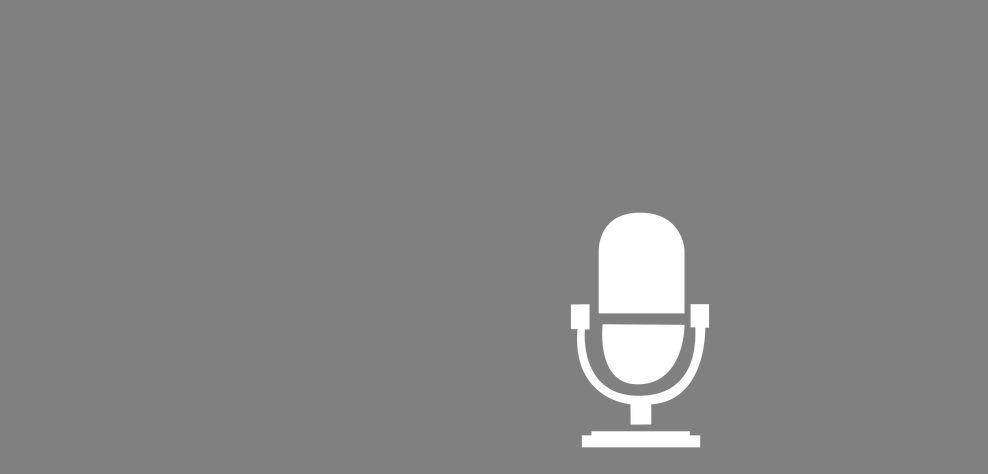
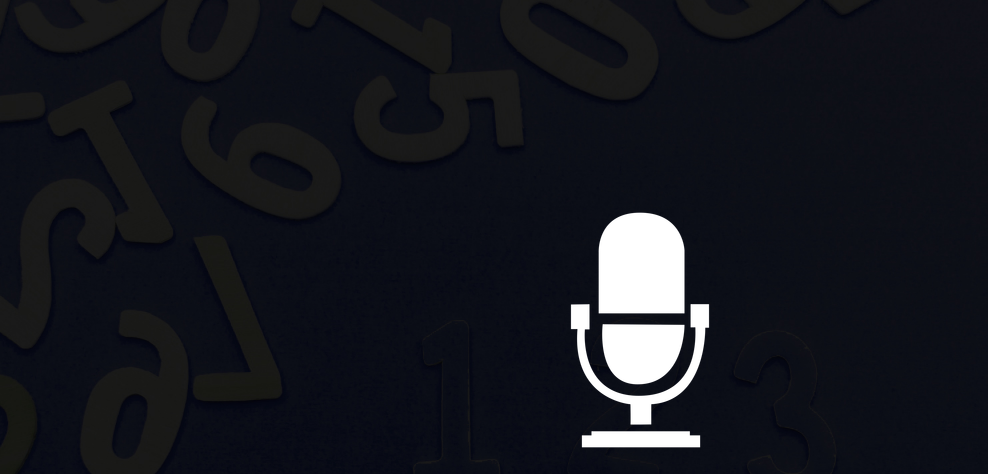
Before and after one commit to natii841/Speak-to-Guess-game, a plain HTML site: page index.html in a window 1280 px wide. Shown: the top 474 px of the page, without its empty margins (0-988 px from the left). Drawn offline with Linux system fonts and the light colour scheme.

Commit message:
Fix background image path in CSS

```diff
--- a/style.css
+++ b/style.css
@@ -3,7 +3,7 @@
 }
 
 body{
-    background: grey url('img/bg.jpg') no-repeat left center/cover;
+    background: grey url('./bg.jpg') no-repeat left center/cover;
     color: white;
     min-height: 100vh;
     display: flex;
```
